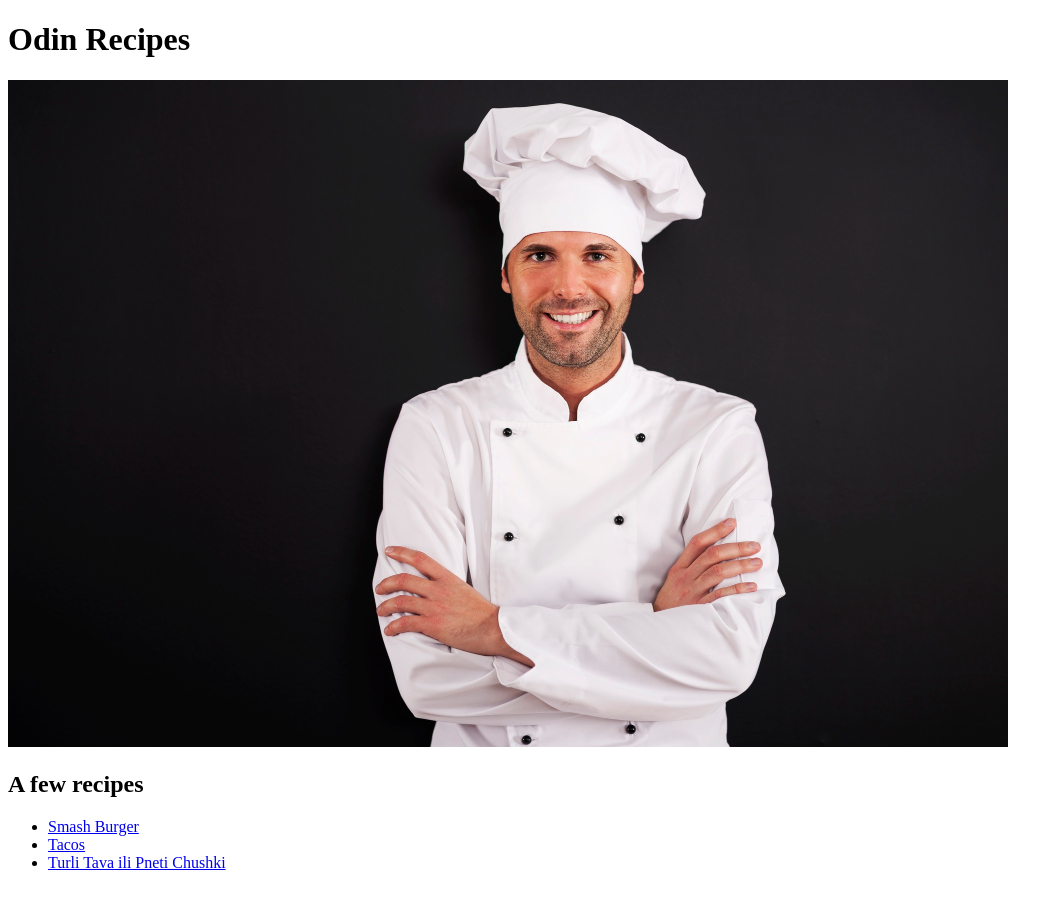
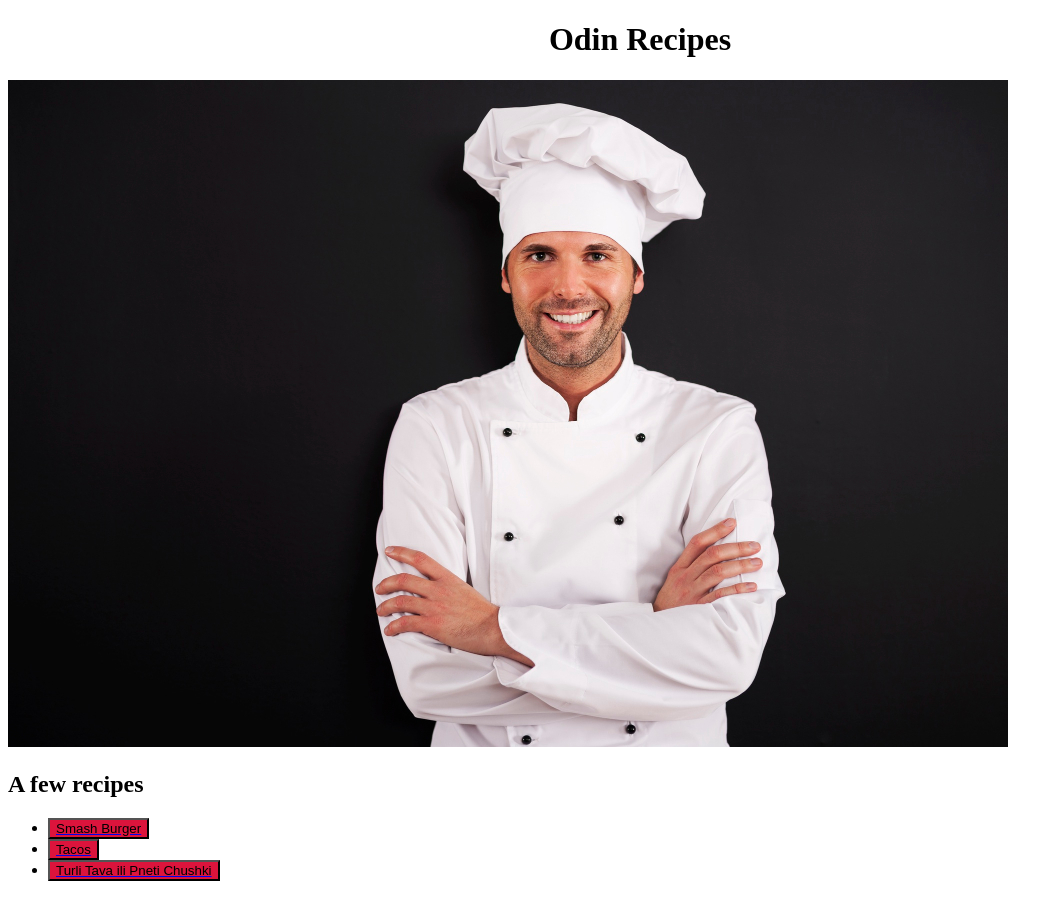
Before and after one commit to DeadeyeJerry/odin-recipes, a plain HTML site: page index.html in a window 1280 px wide. Shown: the whole page, without its empty margins (0-1063 px from the left). Drawn offline with Linux system fonts and the light colour scheme; files that its build step writes are made by us from their sources.

Commit message:
some changes on the first recipe

```diff
--- a/index.html
+++ b/index.html
@@ -4,16 +4,23 @@
     <head>
         <meta charset="UTF-8">
         <title>Odin Recipes</title>
+        <link rel="stylesheet" href="../repos/odin-recipes/style.css">
     </head>
 
     <body>
-        <h1>Odin Recipes</h1>
+        <h1 class="title">Odin Recipes</h1>
         <img src="img/chef.jpg">
         <h2>A few recipes</h2>
         <ul>
-            <li><a href="./odin-recipes/smashburger.html">Smash Burger</a></li>
-            <li><a href="./odin-recipes/tacos.html">Tacos</a></li>
-            <li><a href="./odin-recipes/turlitava.html">Turli Tava ili Pneti Chushki</a></li>
+            <li><a href="./odin-recipes/smashburger.html">
+                <button>Smash Burger</button></a></li>
+            <li><a href="./odin-recipes/tacos.html">
+                <button>Tacos</button></a></li>
+            <li><a href="./odin-recipes/turlitava.html">
+                <button>Turli Tava ili Pneti Chushki</button></a></li>
         </ul>
+        <div>
+
+        </div>
     </body>
 </html>
--- /dev/null
+++ b/odin-recipes/style.css
@@ -0,0 +1,11 @@
+body {
+
+}
+button {
+display: block;
+background-color: crimson;
+}
+
+.title {
+text-align: center;
+}
```
